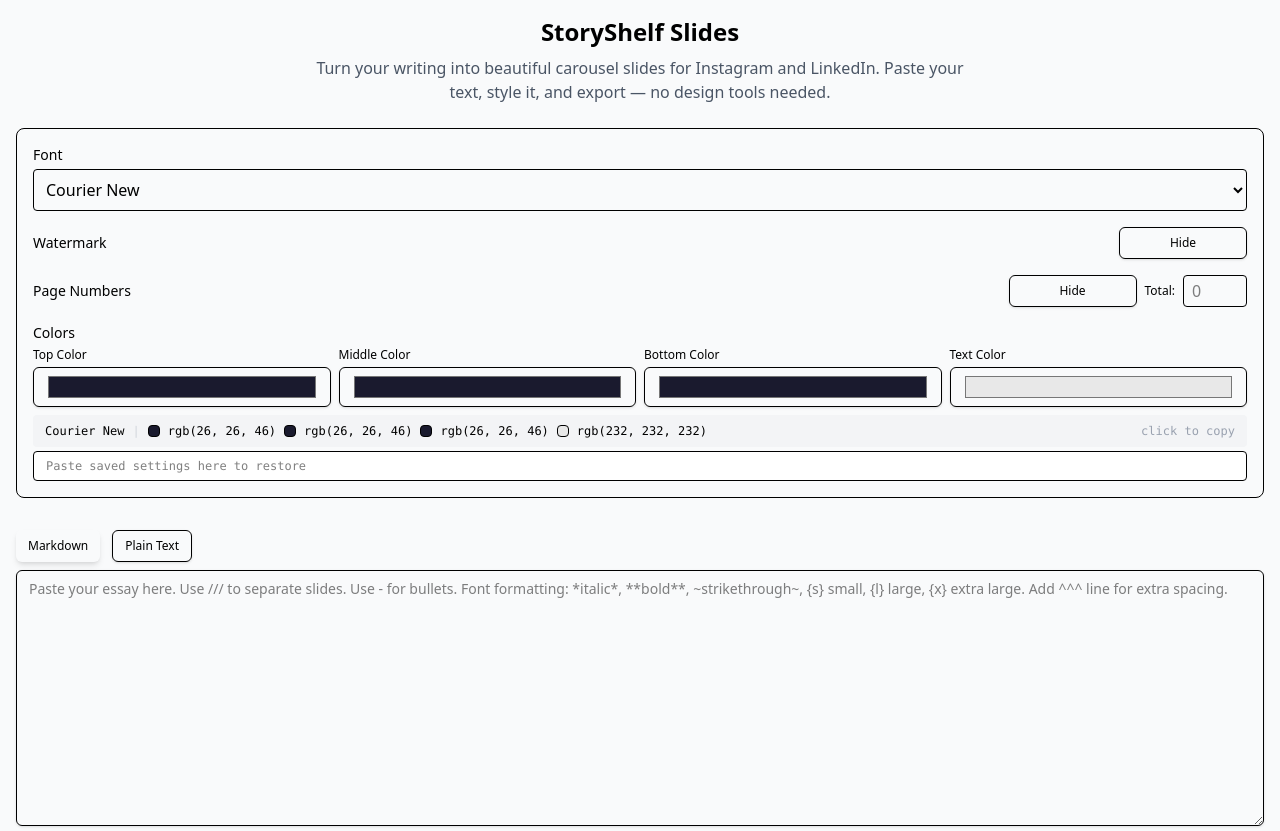
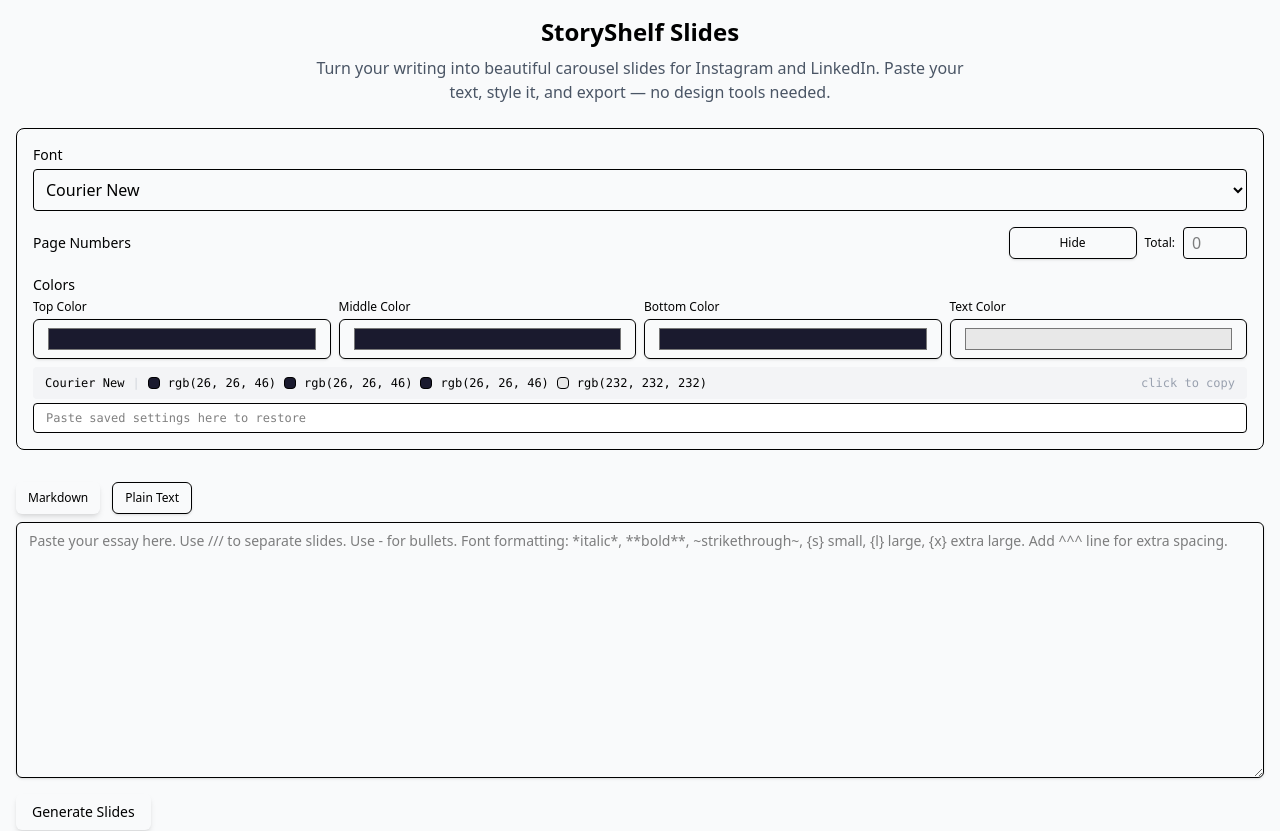
Before and after one commit to chiefbzz/instagram-slides, a React (Vite) app: page / in a window 1280 px wide. Shown: the top 831 px of the page. Built offline with nearby package versions, Linux system fonts and the light colour scheme; a web font is replaced by a local one.

Commit message:
Hide watermark on public page, show at /watermark

```diff
--- a/src/components/InstagramSlides.jsx
+++ b/src/components/InstagramSlides.jsx
@@ -9,7 +9,8 @@
 const DEFAULT_ESSAY = '';
 
 export default function InstagramSlides() {
-  const [showWatermark, setShowWatermark] = useState(true);
+  const isWatermarkRoute = window.location.pathname === '/watermark';
+  const [showWatermark, setShowWatermark] = useState(isWatermarkRoute);
   const [showPageNumbers, setShowPageNumbers] = useState(true);
   const [totalPagesOverride, setTotalPagesOverride] = useState(null);
   const [styles, setStyles] = useState({
@@ -598,6 +599,7 @@
             </select>
           </div>
 
+          {isWatermarkRoute && (
           <div className="flex justify-between items-center">
             <label className="text-sm">Watermark</label>
             <Button
@@ -609,6 +611,7 @@
               {showWatermark ? 'Hide' : 'Show'}
             </Button>
           </div>
+          )}
 
           <div className="flex justify-between items-center">
             <label className="text-sm">Page Numbers</label>
```
